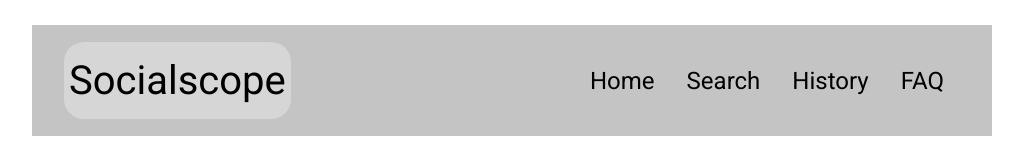
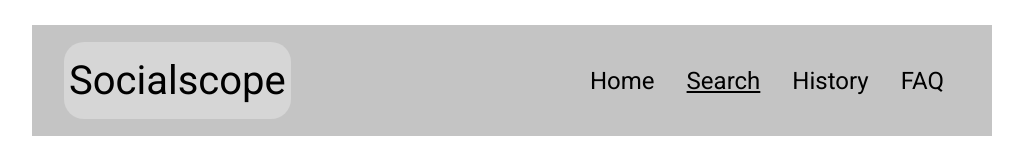
Before and after one commit to BC-CapstoneProjects/Socialscope, a React (Create React App) app in the folder root/frontend/: page /search in a window 1280 px wide. Shown: the top 160 px of the page, without its empty margins (128-1151 px from the left). Built offline with nearby package versions, Linux system fonts and the light colour scheme.

Commit message:
updated navigation links
better implemented existing router navlinks to allow for conditional formatting of active links

```diff
--- a/root/frontend/src/components/Input/InputContainer.jsx
+++ b/root/frontend/src/components/Input/InputContainer.jsx
@@ -46,7 +46,7 @@ const InputLabel = styled.div`
 
 const InputContainer = (props) => {
 
-  const [displayVertical, setDisplayVertical] = useState(0);
+  const [displayVertical, setDisplayVertical] = useState(false);
   const [breakpointWidth, setBreakpointWidth] = useState(0);
   const outerRef = useRef(null);
 
--- a/root/frontend/src/components/Navbar/NavLinks.jsx
+++ b/root/frontend/src/components/Navbar/NavLinks.jsx
@@ -1,20 +1,25 @@
 import React from 'react'
 import styled from 'styled-components'
-import { Link } from 'react-router-dom';
+import { NavLink } from 'react-router-dom';
 
-const NavLink = styled.p`
+const StyledLink = styled(NavLink)`
   font-size: 1.5rem;
   margin: 0.5rem 1rem;
   flex: 1;
+
+  &.active {
+    text-decoration: underline;
+  }
+
 `
 
 const NavLinks = () => {
   return (
     <React.Fragment>
-      <NavLink><Link to="/">Home</Link></NavLink>
-      <NavLink><Link to="/search">Search</Link></NavLink>
-      <NavLink><Link to="/history">History</Link></NavLink>
-      <NavLink><Link to="/faq">FAQ</Link></NavLink>
+      <StyledLink to="/">Home</StyledLink>
+      <StyledLink to="/search">Search</StyledLink>
+      <StyledLink to="/history">History</StyledLink>
+      <StyledLink to="/faq">FAQ</StyledLink>
     </React.Fragment>
   );
 }
--- a/root/frontend/src/components/ResultsView.jsx
+++ b/root/frontend/src/components/ResultsView.jsx
@@ -1,8 +1,14 @@
 import React from 'react';
 import styled from 'styled-components'
-import { Link, Outlet } from 'react-router-dom';
+import { NavLink, Outlet } from 'react-router-dom';
 
 import ContentContainer from './ContentContainer';
+
+const StyledLink = styled(NavLink)`
+  &.active {
+    text-decoration: underline;
+  }
+`
 
 const ResultsNavbar = styled.div`
   display: flex;
@@ -20,12 +26,13 @@ const ResultsNavbar = styled.div`
 `;
 
 const ResultsView = () => {
+
   return (
     <ContentContainer>
       <ResultsNavbar>
-        <h3><Link to="/results/preview">Preview</Link></h3>
-        <h3><Link to="/results/graph">Graph</Link></h3>
-        <h3><Link to="/results/download">Download</Link></h3>
+        <h3><StyledLink to='./preview'>Preview</StyledLink></h3>
+        <h3><StyledLink to='./graph'>Graph</StyledLink></h3>
+        <h3><StyledLink to='./download'>Download</StyledLink></h3>
       </ResultsNavbar>
       <Outlet />
     </ContentContainer>
--- a/root/frontend/src/pages/App.jsx
+++ b/root/frontend/src/pages/App.jsx
@@ -24,7 +24,7 @@ function App() {
           <Route path="/results" element={<ResultsView />}>
             <Route path="/results/preview" element={<PreviewPage />}/>
             <Route path="/results/graph" element={<GraphPage />}/>
-            <Route path="/results/download" element={<DownloadPage />}/>
+            <Route path="/results/download" element={<DownloadPage/>}/>
           </Route>
           <Route path="/history" element={<HistoryPage />}/>
           <Route path="/faq" element={<FaqPage />}/>
--- a/root/frontend/src/pages/SearchPage.jsx
+++ b/root/frontend/src/pages/SearchPage.jsx
@@ -88,10 +88,10 @@ const ProgressBar = styled.div`
 
 const SearchPage = () => {
 
-  const navigate = useNavigate();
-
+  let navigate = useNavigate();
   const searchRedirect = (e) => {
     e.preventDefault();
+    console.log('search executed');
     navigate('../results/preview');
   }
 
```
